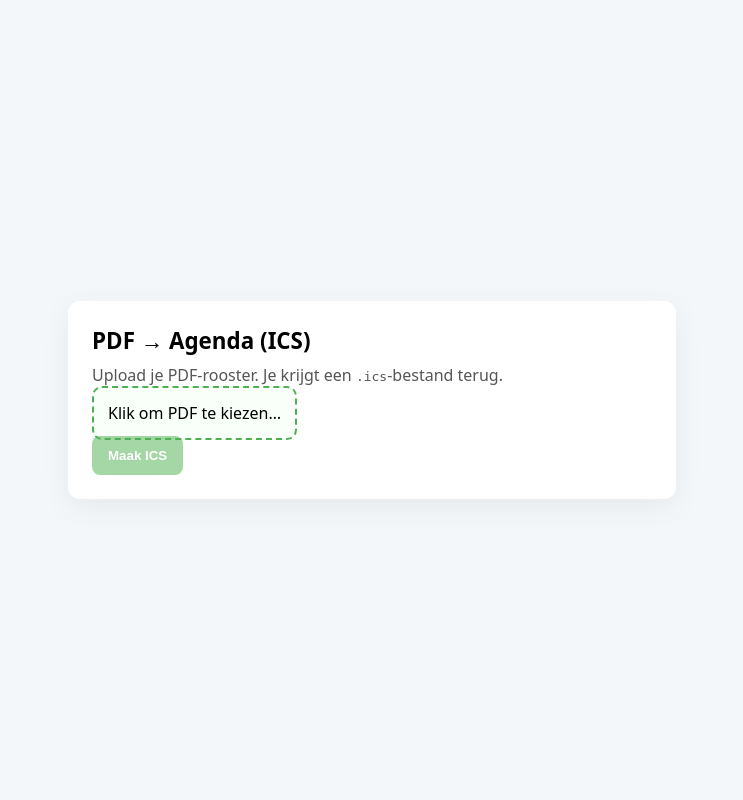
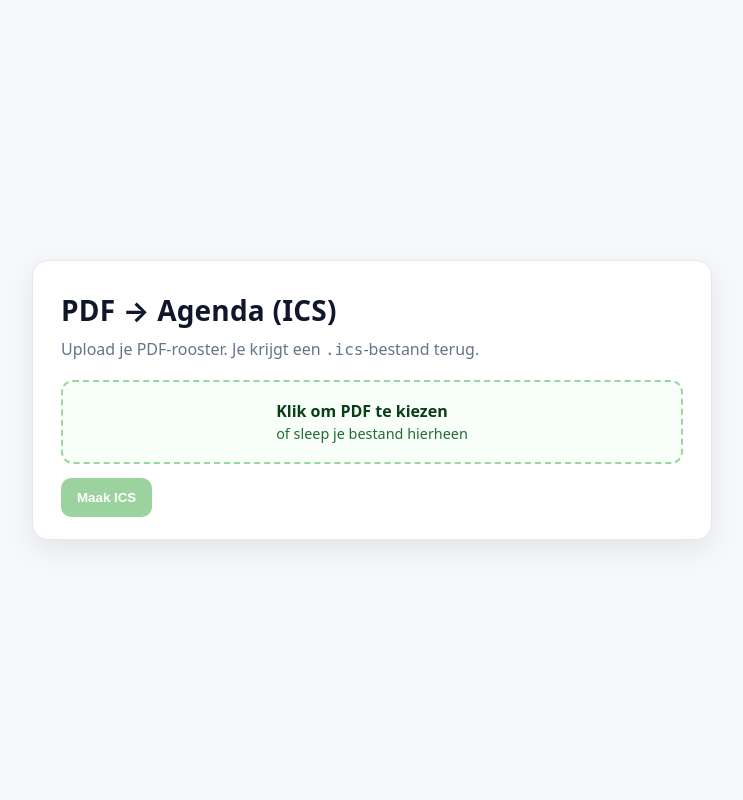
Before and after one commit to Lars87-maker/PWA-Rooster, a Flask app: page / in a window 1280 px wide. Shown: the whole page, without its empty margins (268-1011 px from the left). Run offline with Flask 3, Linux system fonts and the light colour scheme.

Commit message:
Update index.html

```diff
--- a/templates/index.html
+++ b/templates/index.html
@@ -1,66 +1,165 @@
-<!DOCTYPE html>
+<!doctype html>
 <html lang="nl">
 <head>
-  <meta charset="UTF-8" />
-  <meta name="viewport" content="width=device-width, initial-scale=1.0"/>
-  <title>Rooster Webtool</title>
+  <meta charset="utf-8" />
+  <meta name="viewport" content="width=device-width, initial-scale=1" />
+  <title>PDF → Agenda (ICS)</title>
   <link rel="manifest" href="/manifest.json"/>
   <meta name="theme-color" content="#4CAF50"/>
   <style>
-    body { font-family: system-ui, Arial, sans-serif; background:#f4f7f9; margin:0; min-height:100vh; display:grid; place-items:center; }
-    .card { background:#fff; padding:24px; border-radius:12px; box-shadow:0 8px 30px rgba(0,0,0,.06); max-width:560px; width:92%; }
-    h1 { margin:0 0 8px; font-size:1.4rem; }
-    p { margin:0 0 16px; color:#555; }
-    .upload { border:2px dashed #4CAF50; border-radius:10px; padding:14px; background:#f9fff9; cursor:pointer; text-align:center; }
-    .row { display:flex; gap:12px; align-items:center; margin-top:12px; }
-    button { background:#4CAF50; color:#fff; border:none; padding:12px 16px; border-radius:8px; cursor:pointer; font-weight:600; }
-    button:disabled { opacity:.5; cursor:not-allowed; }
-    #error { color:#b00020; margin-top:10px; display:none; }
-    #ok { color:#0a7a3b; margin-top:10px; display:none; }
+    :root{
+      --bg:#f6f8fb;
+      --card:#ffffff;
+      --text:#0f172a;
+      --muted:#64748b;
+      --primary:#4CAF50;
+      --primary-600:#3e9e43;
+      --ring:#a7f3d0;
+      --border:#e2e8f0;
+      --shadow:0 10px 30px rgba(2,6,23,.08);
+      --radius:16px;
+    }
+    *{box-sizing:border-box}
+    html,body{height:100%}
+    body{
+      margin:0;
+      font:16px/1.5 ui-sans-serif, system-ui, -apple-system, "Segoe UI", Roboto, "Helvetica Neue", Arial, "Noto Sans", "Apple Color Emoji","Segoe UI Emoji";
+      color:var(--text);
+      background:var(--bg);
+      display:grid;
+      place-items:center;
+      padding:24px;
+    }
+    .card{
+      width:min(680px, 100%);
+      background:var(--card);
+      border:1px solid var(--border);
+      border-radius:var(--radius);
+      box-shadow:var(--shadow);
+      padding:28px 28px 22px;
+    }
+    h1{
+      margin:0 0 6px;
+      font-size:clamp(20px, 2.2vw, 28px);
+      letter-spacing:.2px;
+    }
+    p.lead{
+      margin:0 0 18px;
+      color:var(--muted);
+    }
+
+    /* Upload-tegel */
+    .upload{
+      display:flex;
+      gap:12px;
+      align-items:center;
+      justify-content:center;
+      width:100%;
+      min-height:84px;
+      padding:16px;
+      border:2px dashed #9ad6a0;
+      border-radius:12px;
+      background:#f7fff8;
+      color:#0b3d18;
+      cursor:pointer;
+      transition:box-shadow .2s, transform .04s;
+      outline:none;
+    }
+    .upload:hover{ box-shadow:0 0 0 4px var(--ring); }
+    .upload:focus-within{ box-shadow:0 0 0 4px var(--ring); }
+    .upload:active{ transform:translateY(1px); }
+    .upload input{ display:none; }
+    .upload .label{
+      font-weight:600;
+    }
+    .subtle{
+      font-size:.9rem;
+      color:#246b35;
+    }
+
+    /* Actie-balk */
+    .row{ display:flex; gap:12px; align-items:center; margin-top:14px; }
+    .btn{
+      appearance:none; border:0; cursor:pointer;
+      padding:12px 16px; border-radius:10px;
+      background:var(--primary); color:#fff; font-weight:700;
+      transition:background .15s, transform .04s, box-shadow .2s;
+      box-shadow:0 6px 18px rgba(76,175,80,.22);
+    }
+    .btn:hover{ background:var(--primary-600); }
+    .btn:active{ transform:translateY(1px); }
+    .btn:disabled{ opacity:.55; cursor:not-allowed; box-shadow:none; }
+
+    /* Meldingen */
+    .msg{ margin-top:10px; padding:10px 12px; border-radius:10px; display:none; }
+    .msg.error{ background:#fff1f2; color:#b91c1c; border:1px solid #fecaca; }
+    .msg.ok{ background:#ecfdf5; color:#065f46; border:1px solid #a7f3d0; }
+
+    /* Verberg eventuele ‘verdwaalde’ bullets/punten in de layout */
+    ul,ol{ list-style:none; padding-left:0; }
   </style>
 </head>
 <body>
-  <div class="card">
+  <main class="card">
     <h1>PDF → Agenda (ICS)</h1>
-    <p>Upload je PDF-rooster. Je krijgt een <code>.ics</code>-bestand terug.</p>
+    <p class="lead">Upload je PDF-rooster. Je krijgt een <code>.ics</code>-bestand terug.</p>
 
-    <form id="form" method="POST" action="/upload" enctype="multipart/form-data">
-      <label class="upload">
-        <input id="file" name="file" type="file" accept="application/pdf" hidden />
-        <span id="filename">Klik om PDF te kiezen…</span>
+    <form id="form" method="POST" action="/upload" enctype="multipart/form-data" novalidate>
+      <label class="upload" id="drop">
+        <input id="file" name="file" type="file" accept="application/pdf" />
+        <div>
+          <div class="label" id="filename">Klik om PDF te kiezen</div>
+          <div class="subtle">of sleep je bestand hierheen</div>
+        </div>
       </label>
+
       <div class="row">
-        <button id="submit" type="submit" disabled>Maak ICS</button>
+        <button class="btn" id="submit" type="submit" disabled>Maak ICS</button>
       </div>
-      <div id="error"></div>
-      <div id="ok"></div>
+
+      <div class="msg error" id="error"></div>
+      <div class="msg ok" id="ok"></div>
     </form>
-  </div>
+  </main>
 
   <script>
-    // Registreer SW
-    if ("serviceWorker" in navigator) {
-      navigator.serviceWorker.register("/service-worker.js");
-    }
+    // Service worker blijft zoals je had:
+    if ("serviceWorker" in navigator) { navigator.serviceWorker.register("/service-worker.js"); }
 
-    const file = document.getElementById("file");
-    const submit = document.getElementById("submit");
+    const file     = document.getElementById("file");
+    const drop     = document.getElementById("drop");
+    const submit   = document.getElementById("submit");
     const filename = document.getElementById("filename");
     const errorBox = document.getElementById("error");
-    const okBox = document.getElementById("ok");
-    const form = document.getElementById("form");
+    const okBox    = document.getElementById("ok");
+    const form     = document.getElementById("form");
 
-    file.addEventListener("change", () => {
+    const setFileName = () => {
       if (file.files.length) {
         filename.textContent = "📄 " + file.files[0].name;
         submit.disabled = false;
       } else {
-        filename.textContent = "Klik om PDF te kiezen…";
+        filename.textContent = "Klik om PDF te kiezen";
         submit.disabled = true;
+      }
+    };
+    file.addEventListener("change", setFileName);
+
+    // Drag & drop polish
+    ["dragenter","dragover"].forEach(ev =>
+      drop.addEventListener(ev, e => { e.preventDefault(); drop.classList.add("hover"); })
+    );
+    ["dragleave","drop"].forEach(ev =>
+      drop.addEventListener(ev, e => { e.preventDefault(); drop.classList.remove("hover"); })
+    );
+    drop.addEventListener("drop", e => {
+      const dt = e.dataTransfer;
+      if (dt && dt.files && dt.files[0]) {
+        file.files = dt.files;
+        setFileName();
       }
     });
 
-    // Vang het submitten af zodat we nette fouten kunnen tonen
     form.addEventListener("submit", async (e) => {
       e.preventDefault();
       errorBox.style.display = "none";
@@ -71,19 +170,15 @@
         const res = await fetch("/upload", { method: "POST", body: fd });
         if (!res.ok) {
           const data = await res.json().catch(() => ({}));
-          const msg = data.error || `Fout (${res.status})`;
-          errorBox.textContent = msg;
+          errorBox.textContent = data.error || `Fout (${res.status})`;
           errorBox.style.display = "block";
           return;
         }
         const blob = await res.blob();
         const url = URL.createObjectURL(blob);
         const a = document.createElement("a");
-        a.href = url;
-        a.download = "rooster.ics";
-        document.body.appendChild(a);
-        a.click();
-        a.remove();
+        a.href = url; a.download = "rooster.ics";
+        document.body.appendChild(a); a.click(); a.remove();
         URL.revokeObjectURL(url);
         okBox.textContent = "ICS succesvol gegenereerd 🎉";
         okBox.style.display = "block";
```
